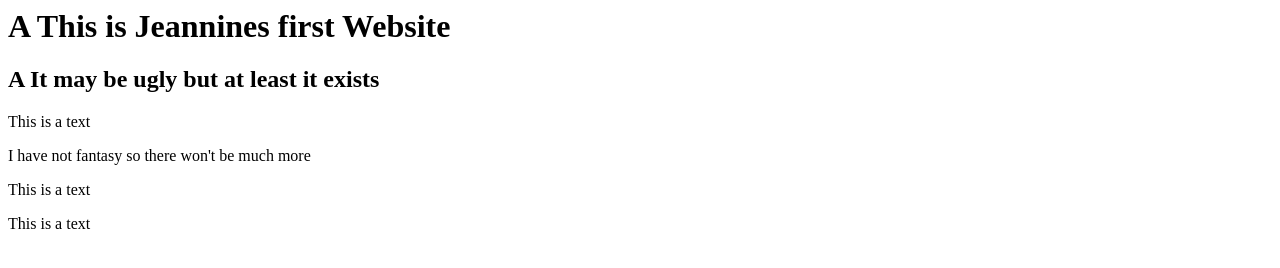
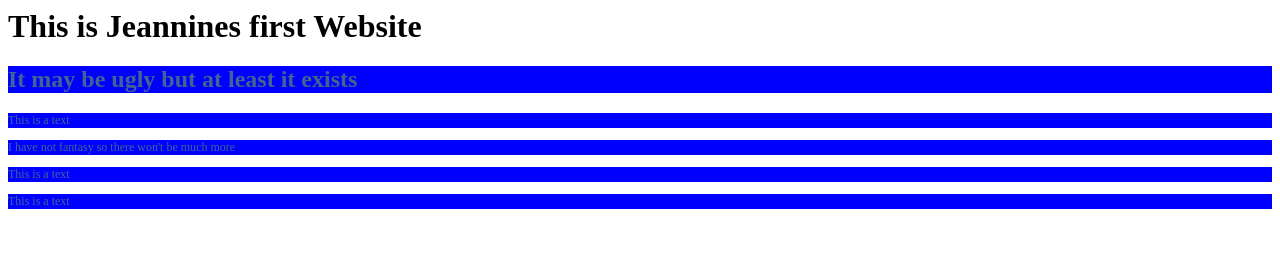
Before and after one commit to Sheaalba/Sheaalba.github.io, a plain HTML site: page index.html in a window 1280 px wide. Drawn offline with Linux system fonts and the light colour scheme.

Commit message:
new color

```diff
--- a/index.html
+++ b/index.html
@@ -4,8 +4,8 @@
          <link rel="stylesheet" href="main.css">
     </head>
     <body>
-      <h1>A This is Jeannines first Website</h1>
-      <h2>A It may be ugly but at least it exists</h2>
+      <h1>This is Jeannines first Website</h1>
+      <h2>It may be ugly but at least it exists</h2>
         <p>This is a text</p>
         <p>I have not fantasy so there won't be much more</p>
         <p>This is a text</p>
--- /dev/null
+++ b/main.css
@@ -0,0 +1,14 @@
+main.css
+h1 {
+    color: #426493;
+    background-color: blue;
+}
+h2 {
+    color: #426493;
+    background-color: blue;
+}
+p {
+    color: #426493;
+    font-size: 12px;
+    background-color: blue;
+}
```
